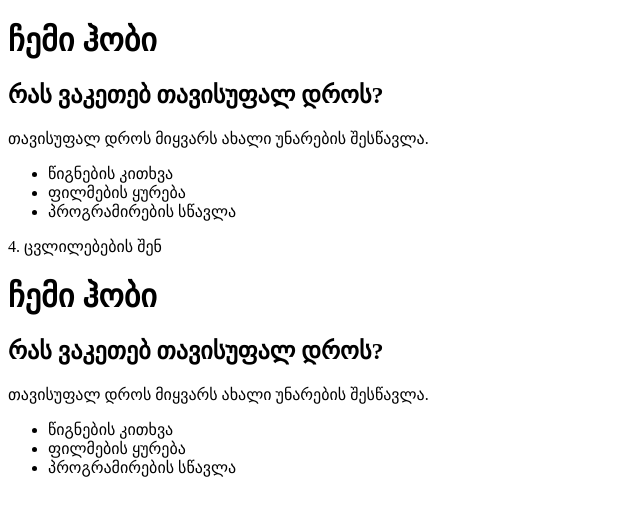
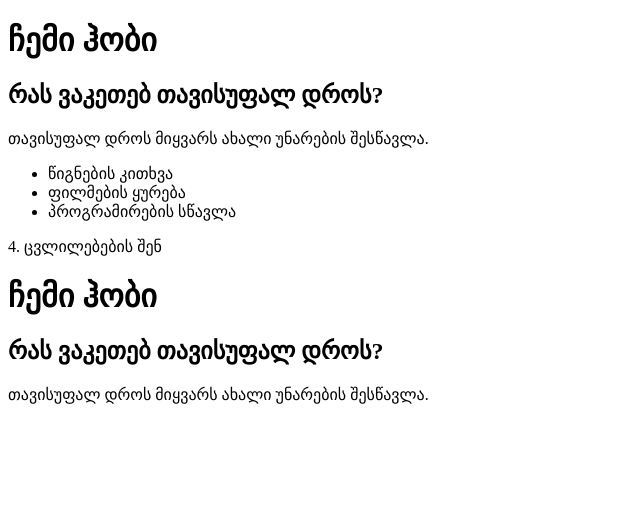
Before and after one commit to MarikaSarjveladze697-cyber/git-branch-practice-4, a plain HTML site: page index.html in a window 1280 px wide. Shown: the whole page, without its empty margins (0-640 px from the left). Drawn offline with Linux system fonts and the light colour scheme.

Commit message:
second commit

```diff
--- a/index.html
+++ b/index.html
@@ -78,22 +78,3 @@
 <h2>რას ვაკეთებ თავისუფალ დროს?</h2>
 
 <p>თავისუფალ დროს მიყვარს ახალი უნარების შესწავლა.</p>
-
-
-<ul>
-
-<li>წიგნების კითხვა</li>
-
-<li>ფილმების ყურება</li>
-
-<li>პროგრამირების სწავლა</li>
-
-</ul>
-
-</section>
-
-</main>
-
-</body>
-
-</html
```
